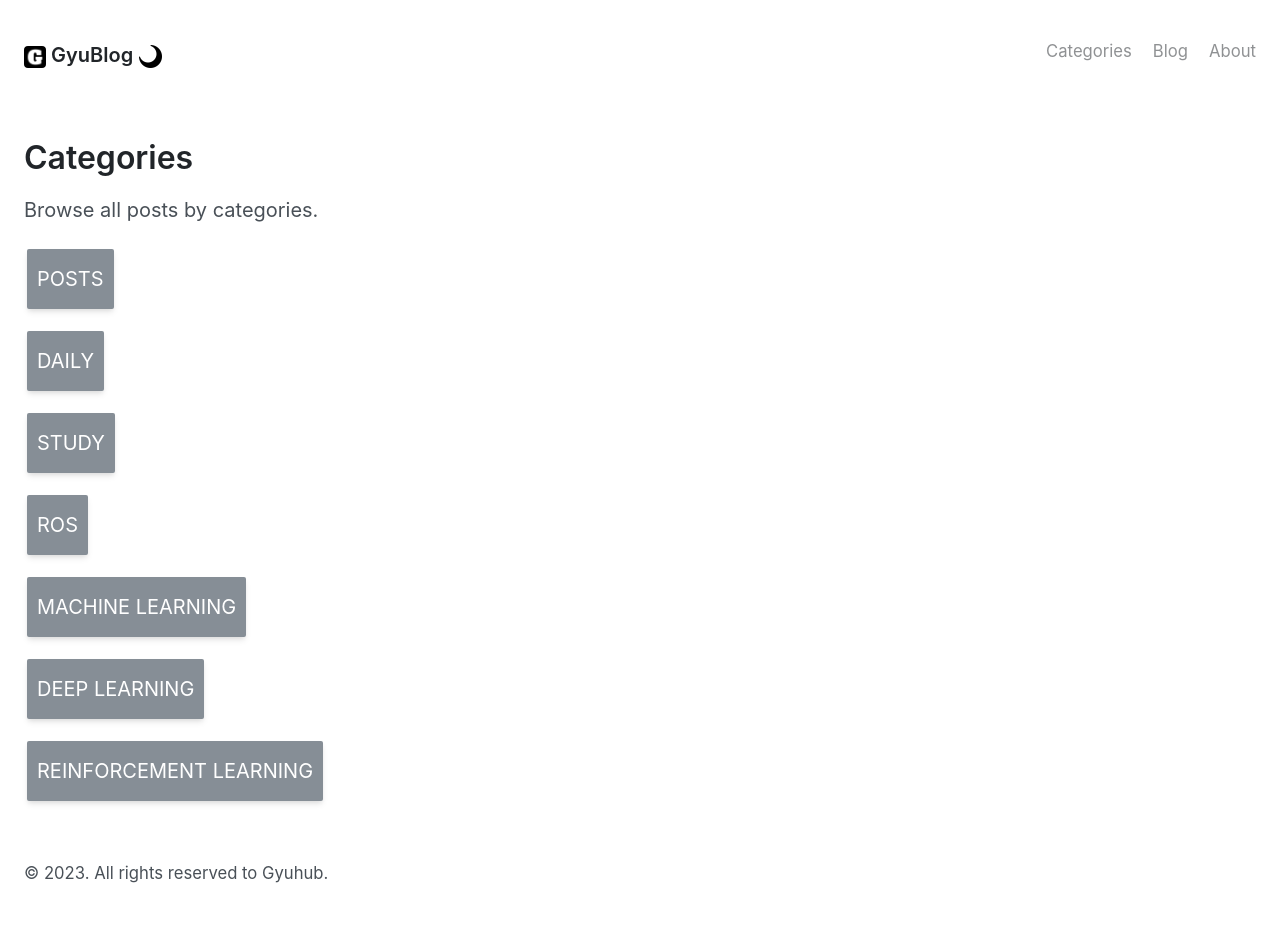
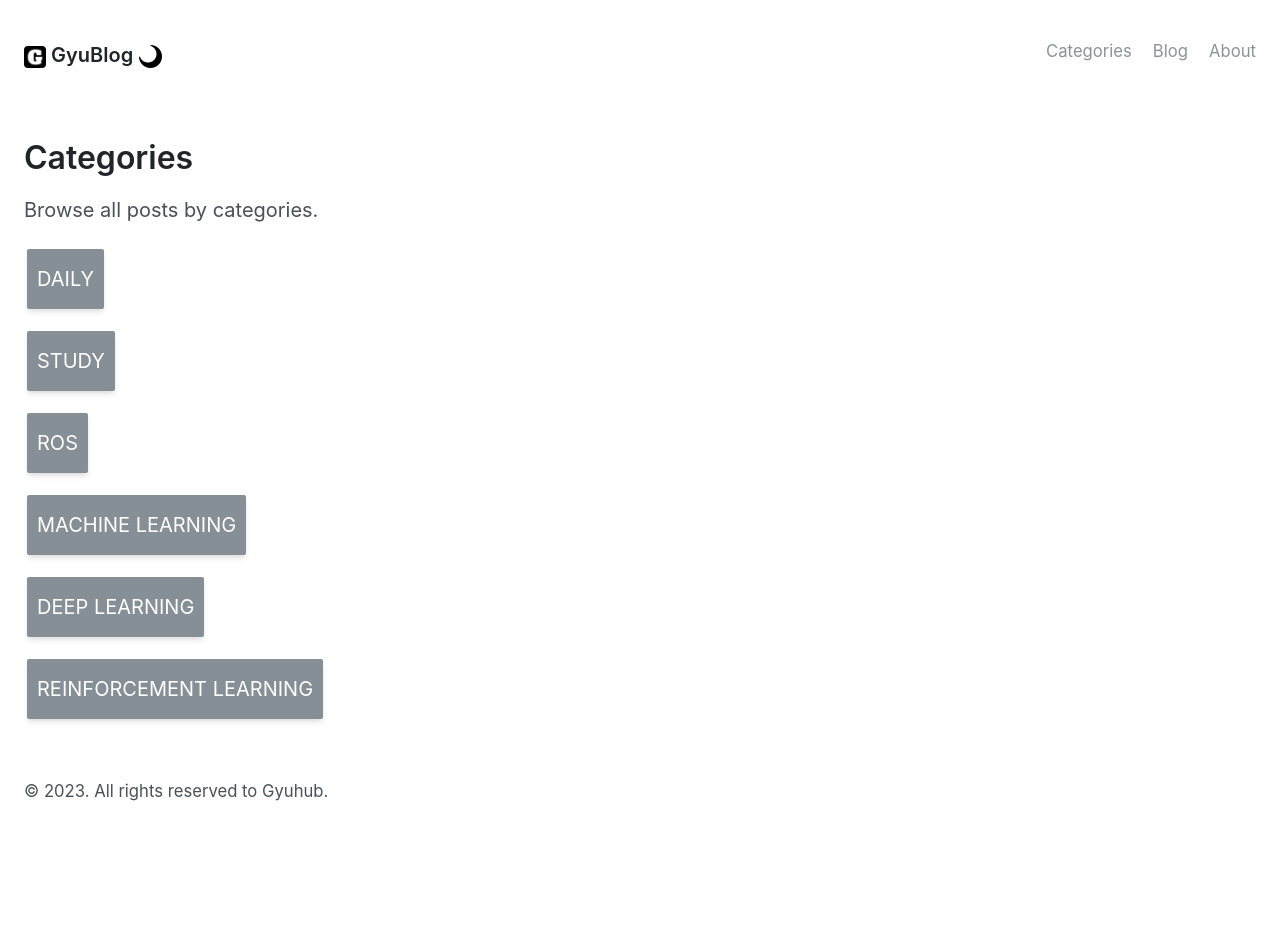
Before and after one commit to mngupark/mngupark.github.io, a Jekyll site: the page built from categories.md, in a window 1280 px wide. Built offline with Jekyll 4.4.1, drawn with Linux system fonts in a browser that asks for light colours; after the commit the page ends 900 px from its top, so only the background shows below that.

Commit message:
add an offset to categories

```diff
--- a/_layouts/post.html
+++ b/_layouts/post.html
@@ -26,6 +26,6 @@ layout: default
 
 {% assign categories = page.categories %}
 <mark>Categories:</mark>
-{% for category in categories %}
+{% for category in categories offset:1 %}
   <small><a href="{{ site.baseurl }}/categories">{{ category | upcase }}</a></small>
 {% endfor %}
--- a/categories.md
+++ b/categories.md
@@ -7,7 +7,7 @@ title: Categories
 
 Browse all posts by categories.
 
-{% for category in site.categories %}
+{% for category in site.categories offset:1 %}
   <button class="btn" id="{{ category[0] }}_btn" onclick="toggle_category('{{ category[0] }}')"><span>{{ category[0] | upcase }}</span></button>
   <ul id="{{ category[0] }}" style="display: none;">
     {% assign sorted_posts = category[1] | sort:"post-order" %}
```
